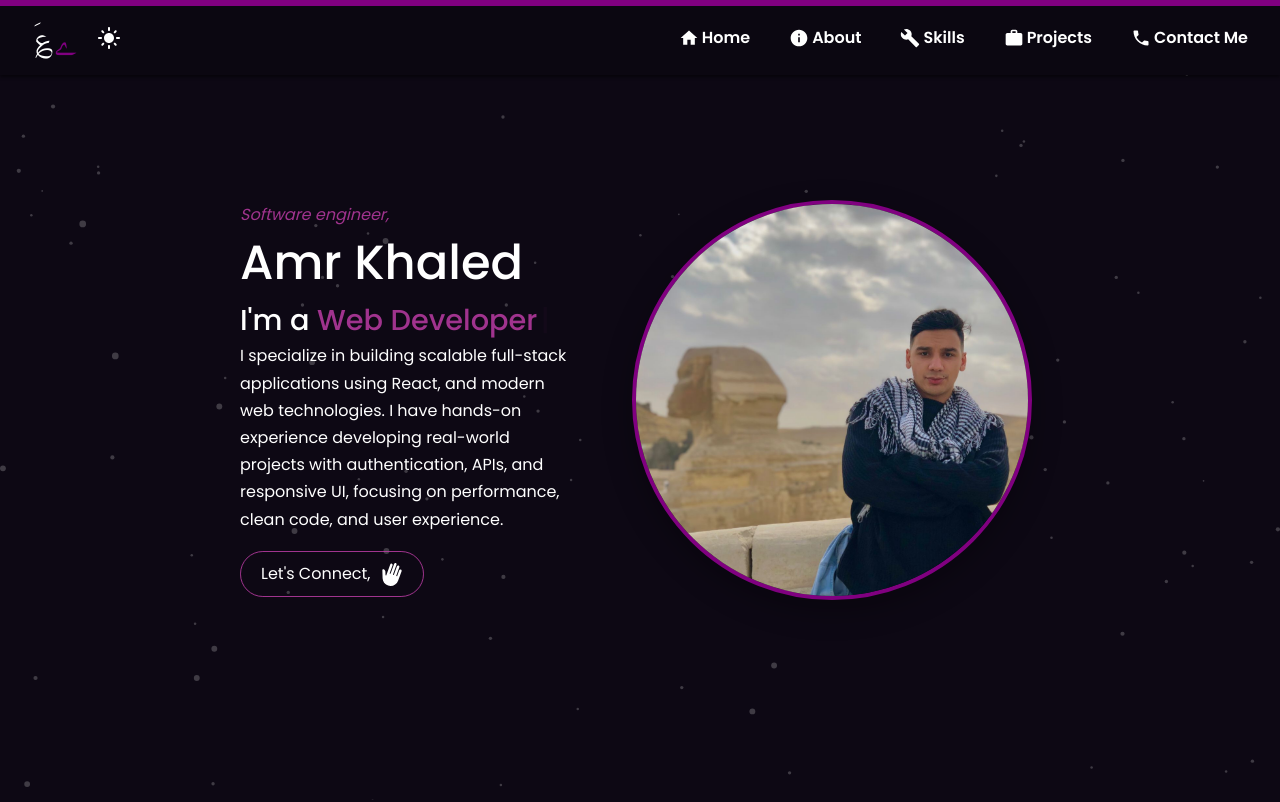
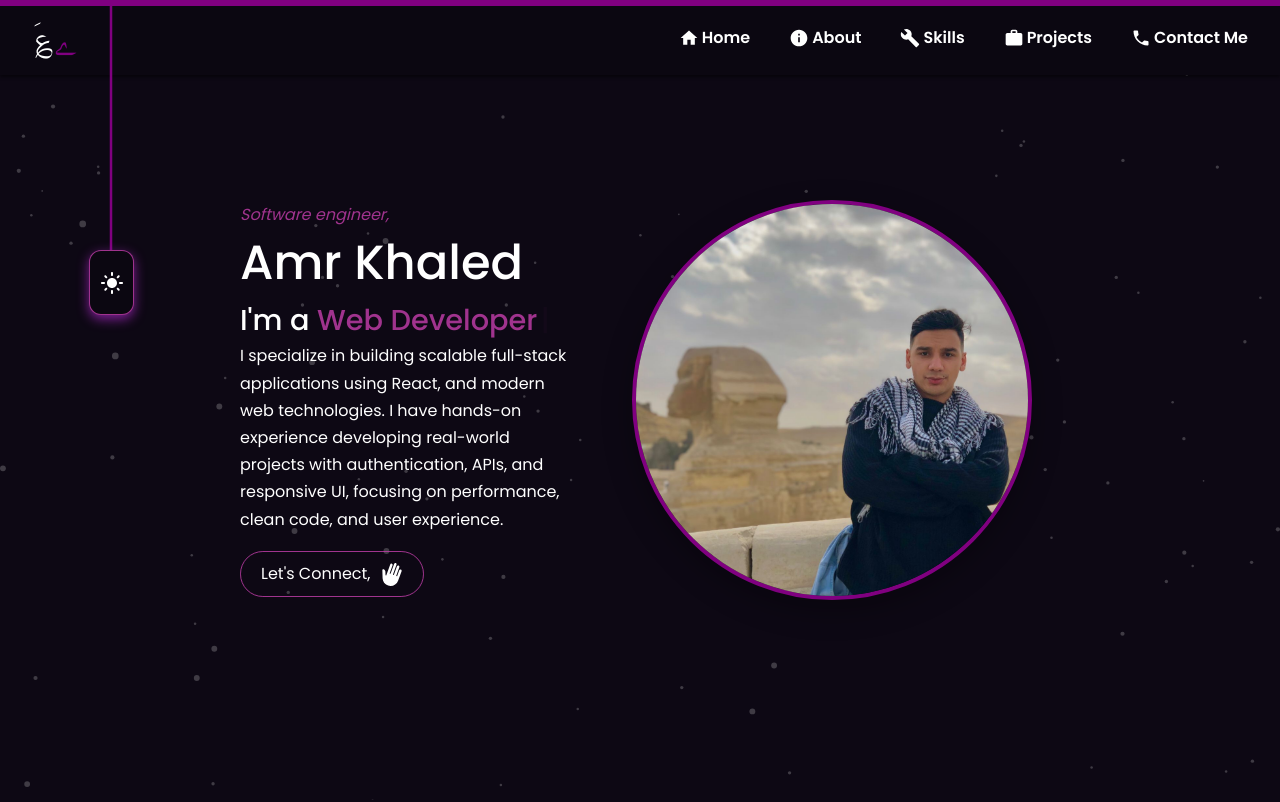
Before and after one commit to amrkhaled104/My-Portfolio, a React (Vite) app: page / in a window 1280 px wide. Shown: the top 802 px of the page. Built offline with nearby package versions, Linux system fonts and the light colour scheme.

Commit message:
feat(navbar): add interactive elastic rope theme toggle with sinusoidal physics

```diff
--- a/src/components/Navbar/Navbar.css
+++ b/src/components/Navbar/Navbar.css
@@ -56,7 +56,7 @@
 }
 
 .item::after {
-  content: '';
+  content: "";
   position: absolute;
   left: 0;
   bottom: -10px;
@@ -66,7 +66,6 @@
   transition: width 0.3s ease-in-out;
   border-radius: 3px;
 }
-
 
 .item:hover::after {
   width: 100%;
@@ -95,7 +94,7 @@
   top: 25px;
 }
 
-.theme-toggle {
+/* .theme-toggle {
   display: flex;
   align-items: center;
   justify-content: center;
@@ -110,7 +109,7 @@
 .theme-toggle:hover {
   background-color: purple;
   color: white;
-}
+} */
 
 /* Responsive styles */
 @media (max-width: 768px) {
@@ -169,3 +168,57 @@
     color: white;
   }
 }
+
+/* --- الأكواد الجديدة التي ستضيفها في آخر Navbar.css --- */
+
+.rope-physics-container {
+  position: fixed;
+  top: 0;
+  left: 5%;
+  width: 45px;
+  height: auto;
+  z-index: 99999;
+  margin-left: 25px;
+  display: flex;
+  flex-direction: column;
+  align-items: center;
+}
+
+.rope-svg-element {
+  position: absolute;
+  top: 0;
+  left: 0;
+  width: 100%;
+  height: 250px;
+  overflow: visible !important;
+  pointer-events: none;
+}
+
+.theme-toggle-handle {
+  display: flex;
+  align-items: center;
+  justify-content: center;
+  border-radius: 12px;
+  background-color: var(--nav-bg);
+  border: 1px solid var(--hight-light-color);
+  color: var(--body-text);
+  width: 45px;
+  height: 65px;
+  box-shadow: 0 4px 12px var(--skill-shadow);
+  position: absolute;
+  top: 250px;
+  z-index: 10;
+  touch-action: none;
+  will-change: transform;
+  transition:
+    background-color 0.4s ease,
+    color 0.4s ease;
+}
+header,
+.navbar,
+.nav-side1 {
+  overflow: visible !important;
+}
+.rope-svg-element path {
+  transition: stroke-width 0.1s;
+}
--- a/src/components/Navbar/Navbar.jsx
+++ b/src/components/Navbar/Navbar.jsx
@@ -4,16 +4,17 @@ import "../Navbar/Navbar.css";
 import { toggleMenu } from "../../features/active/activeSlice";
 import CloseIcon from "@mui/icons-material/Close";
 import MenuIcon from "@mui/icons-material/Menu";
-import HomeIcon from '@mui/icons-material/Home';
-import InfoIcon from '@mui/icons-material/Info';
-import BuildIcon from '@mui/icons-material/Build';
-import WorkIcon from '@mui/icons-material/Work';
-import PhoneIcon from '@mui/icons-material/Phone';
-import DarkModeIcon from '@mui/icons-material/DarkMode';
-import LightModeIcon from '@mui/icons-material/LightMode';
+import HomeIcon from "@mui/icons-material/Home";
+import InfoIcon from "@mui/icons-material/Info";
+import BuildIcon from "@mui/icons-material/Build";
+import WorkIcon from "@mui/icons-material/Work";
+import PhoneIcon from "@mui/icons-material/Phone";
+import DarkModeIcon from "@mui/icons-material/DarkMode";
+import LightModeIcon from "@mui/icons-material/LightMode";
+import { useMotionValue, useTransform, motion } from "framer-motion";
 
 const Navbar = () => {
-  const [theme, setTheme] = useState(false)
+  const [theme, setTheme] = useState(false);
   const dispatch = useDispatch();
   const menuOpen = useSelector((state) => state.menu.menuOpen);
 
@@ -33,14 +34,49 @@ const Navbar = () => {
       root.classList.remove("light-theme");
       root.classList.add("dark-theme");
     }
-  }, [theme])
+  }, [theme]);
+
+  const dragX = useMotionValue(0);
+  const dragY = useMotionValue(0);
+
+  const dPath = useTransform([dragX, dragY], ([latestX, latestY]) => {
+    const startX = 22;
+    const startY = 0;
+    const endX = 22 + latestX;
+    const endY = 250 + latestY; //height of the rope-svg-element (250px) + dragY for vertical movement
+
+    const n = 16;
+    let points = `M ${startX},${startY}`;
+
+    for (let i = 1; i < n; i++) {
+      const t = i / n;
+      const pY = endY * t;
+
+      const baseX = startX + latestX * t;
+      const waveFreq = 1 + Math.abs(latestX) * 0.005;
+      const wave =
+        Math.sin(t * Math.PI * waveFreq) *
+        (latestX * 0.45) *
+        Math.sin(t * Math.PI);
+
+      const pX = baseX + wave;
+      points += ` L ${pX},${pY}`;
+    }
+
+    points += ` L ${endX},${endY}`;
+
+    return points;
+  });
 
   return (
     <header>
       <div className="navbar">
-
         {/* Hamburger menu toggle button */}
-        <button className="menu-toggle" onClick={handleToggleMenu} aria-label="Toggle Menu">
+        <button
+          className="menu-toggle"
+          onClick={handleToggleMenu}
+          aria-label="Toggle Menu"
+        >
           {!menuOpen && <MenuIcon fontSize="large" />}
         </button>
 
@@ -49,26 +85,55 @@ const Navbar = () => {
             <h1> ؏َے</h1>
           </div>
 
-          {/*  Theme Toggle */}
+          <div className="rope-physics-container">
+            <svg className="rope-svg-element">
+              <motion.path
+                d={dPath}
+                fill="none"
+                stroke="var(--purple)"
+                strokeWidth="2.5"
+                strokeLinecap="round"
+                strokeLinejoin="round"
+              />
+            </svg>
 
-          <button onClick={toggleTheme}
-            className="theme-toggle"
-          >
-            {theme ? <DarkModeIcon /> : <LightModeIcon />}
-          </button>
+            <motion.div
+              drag
+              dragConstraints={{ top: 0, bottom: 0, left: 0, right: 0 }}
+              dragElastic={1.8}
+              style={{ x: dragX, y: dragY, cursor: "grab" }}
+              onDragEnd={(event, info) => {
+                if (info.offset.y > 45) {
+                  toggleTheme();
+                }
+              }}
+              className="theme-toggle-handle"
+            >
+              {theme ? <DarkModeIcon /> : <LightModeIcon />}
+            </motion.div>
+          </div>
         </div>
-
 
         <div className={`listItems ${menuOpen ? "active" : ""}`}>
           <button className="menu-toggle clone-btn" onClick={handleToggleMenu}>
             <CloseIcon fontSize="large" />
           </button>
           <div className="nav-links">
-            <a href="#home" className="item"> <HomeIcon fontSize="small" /> Home</a>
-            <a href="#about" className="item"> <InfoIcon fontSize="small" /> About</a>
-            <a href="#skills" className="item"><BuildIcon fontSize="small" />Skills</a>
-            <a href="#projects" className="item"><WorkIcon fontSize="small" /> Projects</a>
-            <a href="#contact" className="item"><PhoneIcon fontSize="small" />Contact Me</a>
+            <a href="#home" className="item">
+              <HomeIcon fontSize="small" /> Home
+            </a>
+            <a href="#about" className="item">
+              <InfoIcon fontSize="small" /> About
+            </a>
+            <a href="#skills" className="item">
+              <BuildIcon fontSize="small" /> Skills
+            </a>
+            <a href="#projects" className="item">
+              <WorkIcon fontSize="small" /> Projects
+            </a>
+            <a href="#contact" className="item">
+              <PhoneIcon fontSize="small" /> Contact Me
+            </a>
           </div>
         </div>
       </div>
```
